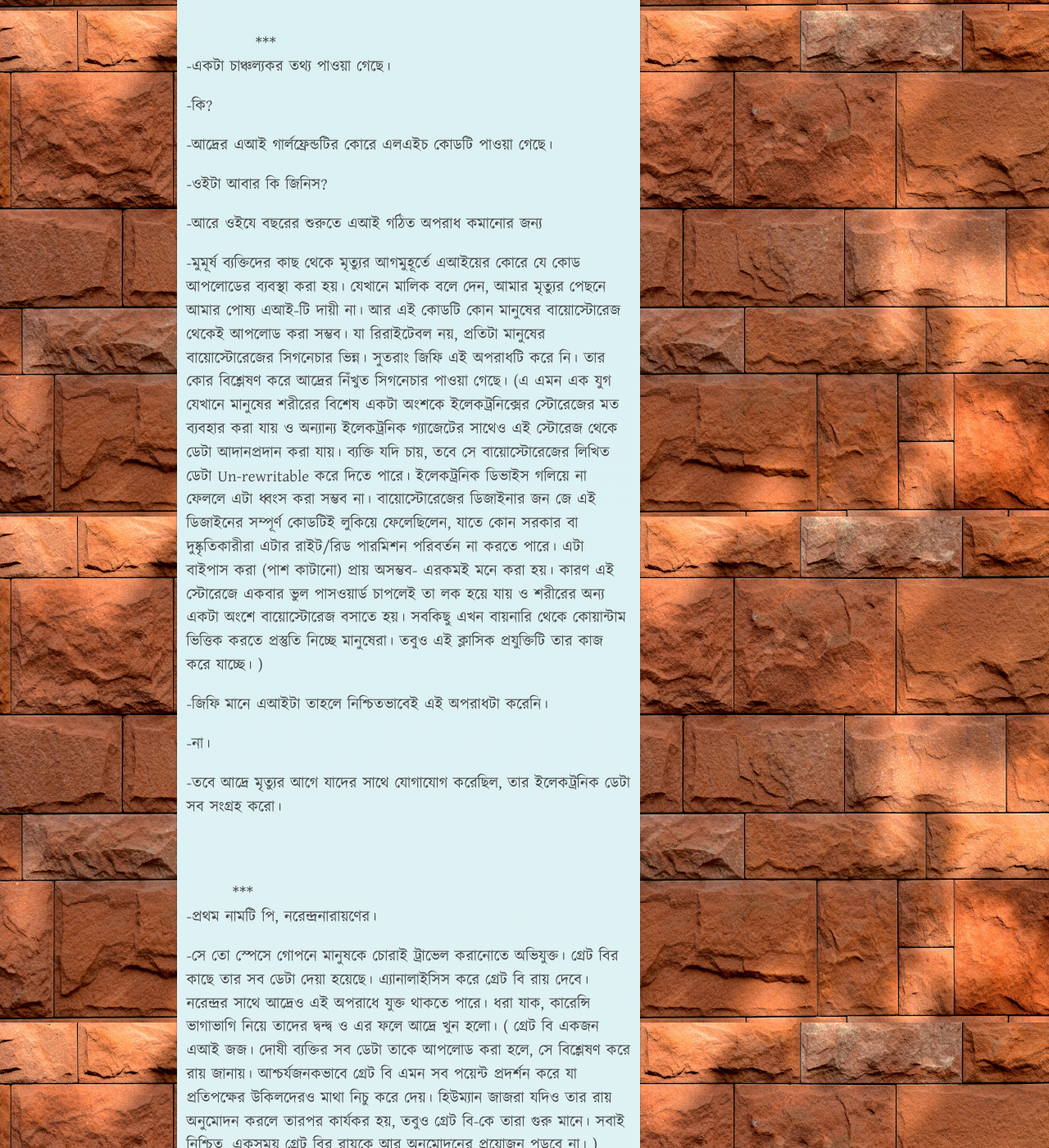
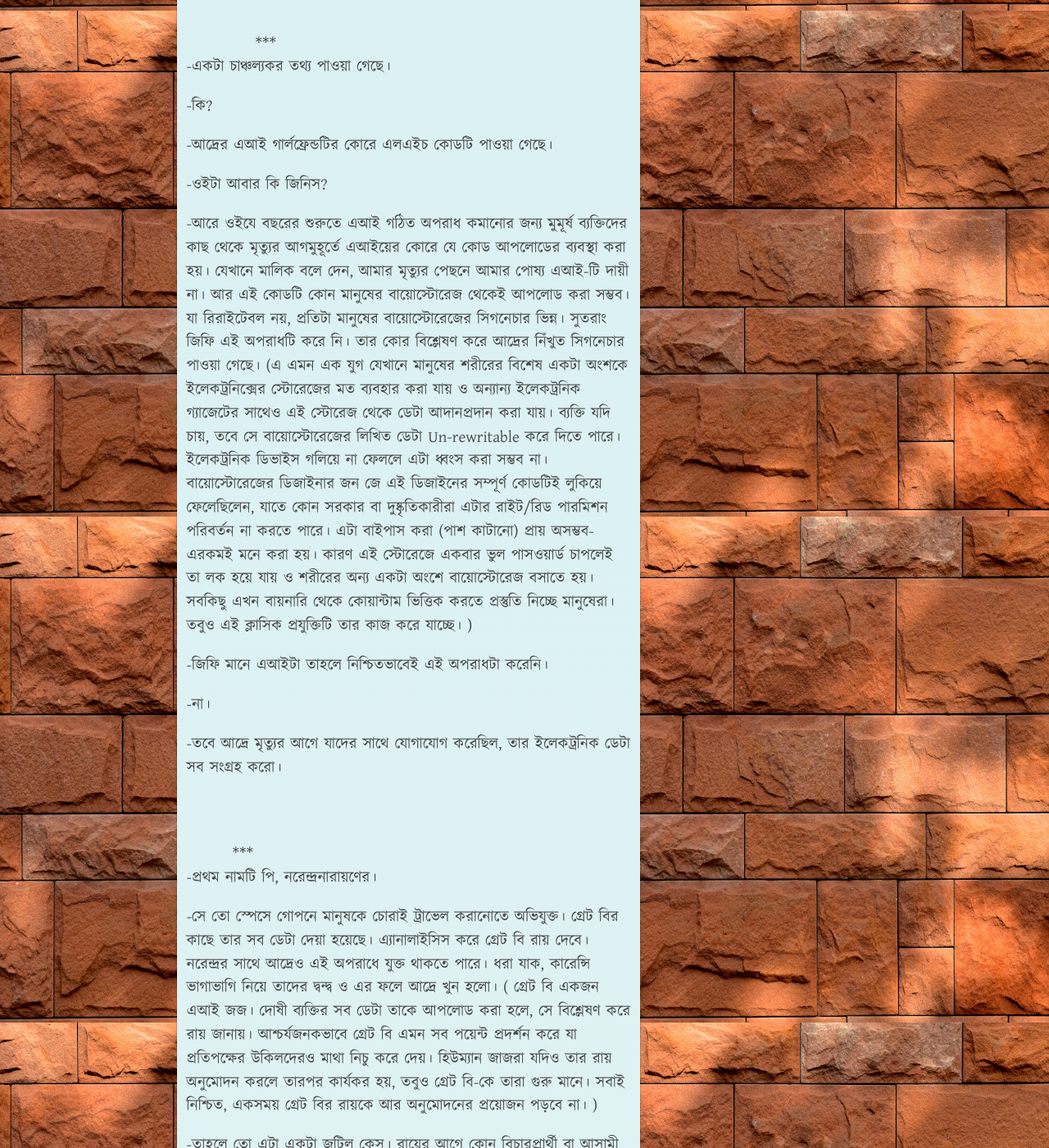
Before and after one commit to Emonshr/emonshr.github.io, a Jekyll site: the page built from _posts/2017-11-10-জিফি.markdown, in a window 1280 px wide and 1400 px high, scrolled down 1838 px. Shown: the whole window at 82% size. Built offline with Jekyll 4.4.1, drawn with Linux system fonts in a browser that asks for light colours; comment, search, counter and statistics services are not loaded.

Commit message:
minor glitches

```diff
--- a/_posts/2017-11-10-জিফি.markdown
+++ b/_posts/2017-11-10-জিফি.markdown
@@ -45,9 +45,7 @@ tags: [Fiction]
 
 -ওইটা আবার কি জিনিস?
 
--আরে ওইযে বছরের শুরুতে এআই গঠিত অপরাধ কমানোর জন্য
-
--মুমূর্ষ ব্যক্তিদের কাছ থেকে মৃত্যুর আগমুহূর্তে এআইয়ের কোরে যে কোড আপলোডের ব্যবস্থা করা হয়। যেখানে মালিক বলে দেন, আমার মৃত্যুর পেছনে আমার পোষ্য এআই-টি দায়ী না। আর এই কোডটি কোন মানুষের বায়োস্টোরেজ থেকেই আপলোড করা সম্ভব। যা রিরাইটেবল নয়, প্রতিটা মানুষের বায়োস্টোরেজের সিগনেচার ভিন্ন। সুতরাং জিফি এই অপরাধটি করে নি। তার কোর বিশ্লেষণ করে আদ্রের নিঁখুত সিগনেচার পাওয়া গেছে। (এ এমন এক যুগ যেখানে মানুষের শরীরের বিশেষ একটা অংশকে ইলেকট্রনিক্সের স্টোরেজের মত ব্যবহার করা যায় ও অন্যান্য ইলেকট্রনিক গ্যাজেটের সাথেও এই স্টোরেজ থেকে ডেটা আদানপ্রদান করা যায়। ব্যক্তি যদি চায়, তবে সে বায়োস্টোরেজের লিখিত ডেটা Un-rewritable করে দিতে পারে। ইলেকট্রনিক ডিভাইস গলিয়ে না ফেললে এটা ধ্বংস করা সম্ভব না। বায়োস্টোরেজের ডিজাইনার জন জে এই ডিজাইনের সম্পূর্ণ কোডটিই লুকিয়ে ফেলেছিলেন, যাতে কোন সরকার বা দুষ্কৃতিকারীরা এটার রাইট/রিড পারমিশন পরিবর্তন না করতে পারে। এটা বাইপাস করা (পাশ কাটানো) প্রায় অসম্ভব- এরকমই মনে করা হয়। কারণ এই স্টোরেজে একবার ভুল পাসওয়ার্ড চাপলেই তা লক হয়ে যায় ও শরীরের অন্য একটা অংশে বায়োস্টোরেজ বসাতে হয়। সবকিছু এখন বায়নারি থেকে কোয়ান্টাম ভিত্তিক করতে প্রস্তুতি নিচ্ছে মানুষেরা। তবুও এই ক্লাসিক প্রযুক্তিটি তার কাজ করে যাচ্ছে। )
+-আরে ওইযে বছরের শুরুতে এআই গঠিত অপরাধ কমানোর জন্য মুমূর্ষ ব্যক্তিদের কাছ থেকে মৃত্যুর আগমুহূর্তে এআইয়ের কোরে যে কোড আপলোডের ব্যবস্থা করা হয়। যেখানে মালিক বলে দেন, আমার মৃত্যুর পেছনে আমার পোষ্য এআই-টি দায়ী না। আর এই কোডটি কোন মানুষের বায়োস্টোরেজ থেকেই আপলোড করা সম্ভব। যা রিরাইটেবল নয়, প্রতিটা মানুষের বায়োস্টোরেজের সিগনেচার ভিন্ন। সুতরাং জিফি এই অপরাধটি করে নি। তার কোর বিশ্লেষণ করে আদ্রের নিঁখুত সিগনেচার পাওয়া গেছে। (এ এমন এক যুগ যেখানে মানুষের শরীরের বিশেষ একটা অংশকে ইলেকট্রনিক্সের স্টোরেজের মত ব্যবহার করা যায় ও অন্যান্য ইলেকট্রনিক গ্যাজেটের সাথেও এই স্টোরেজ থেকে ডেটা আদানপ্রদান করা যায়। ব্যক্তি যদি চায়, তবে সে বায়োস্টোরেজের লিখিত ডেটা Un-rewritable করে দিতে পারে। ইলেকট্রনিক ডিভাইস গলিয়ে না ফেললে এটা ধ্বংস করা সম্ভব না। বায়োস্টোরেজের ডিজাইনার জন জে এই ডিজাইনের সম্পূর্ণ কোডটিই লুকিয়ে ফেলেছিলেন, যাতে কোন সরকার বা দুষ্কৃতিকারীরা এটার রাইট/রিড পারমিশন পরিবর্তন না করতে পারে। এটা বাইপাস করা (পাশ কাটানো) প্রায় অসম্ভব- এরকমই মনে করা হয়। কারণ এই স্টোরেজে একবার ভুল পাসওয়ার্ড চাপলেই তা লক হয়ে যায় ও শরীরের অন্য একটা অংশে বায়োস্টোরেজ বসাতে হয়। সবকিছু এখন বায়নারি থেকে কোয়ান্টাম ভিত্তিক করতে প্রস্তুতি নিচ্ছে মানুষেরা। তবুও এই ক্লাসিক প্রযুক্তিটি তার কাজ করে যাচ্ছে। )
 
 -জিফি মানে এআইটা তাহলে নিশ্চিতভাবেই এই অপরাধটা করেনি।
 
```
